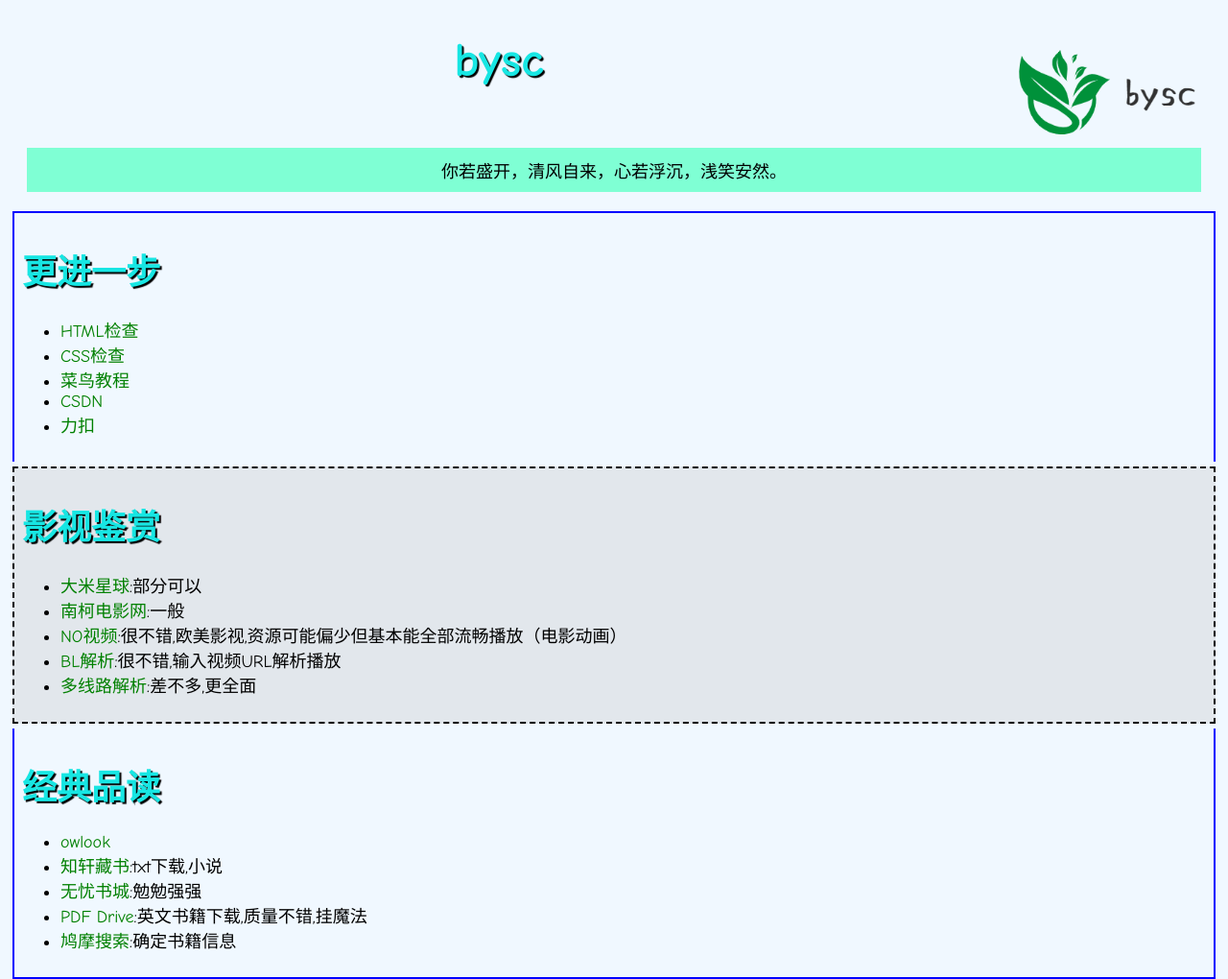
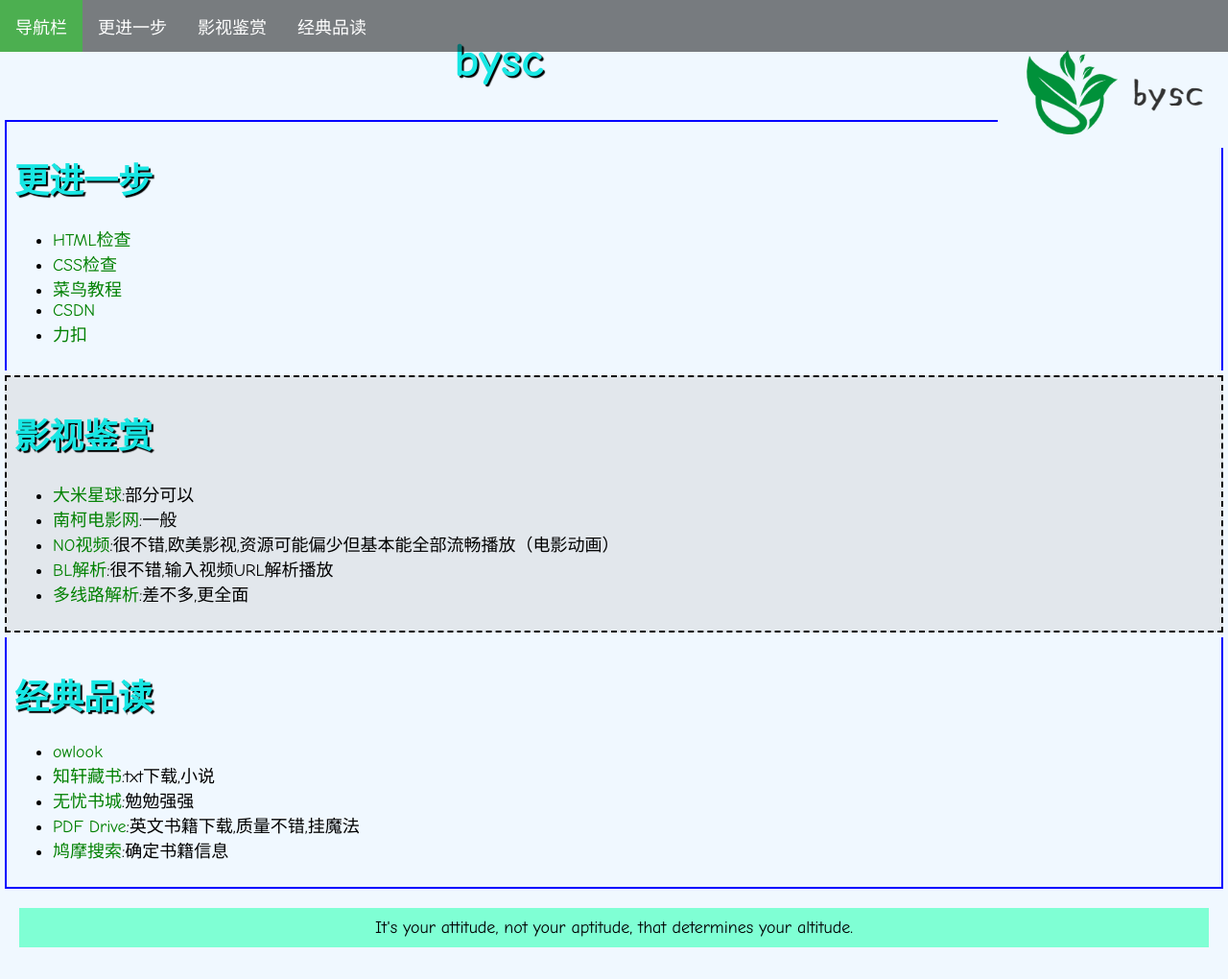
Before and after one commit to bysc/bysc.github.io, a plain HTML site: page index.html in a window 1280 px wide. Shown: the top 1020 px of the page at 96% size. Drawn offline with Linux system fonts and the light colour scheme.

Commit message:
增加了导航栏，删除了头部元素

```diff
--- a/CSS/main.css
+++ b/CSS/main.css
@@ -1,17 +1,22 @@
 body {
     background-color: #f0f8ff;
-    font-family: Comic Sans MS,宋体, Geneva, Arial, sans-serif;
+    font-family: Comic Sans MS, 宋体, Geneva, Arial, sans-serif;
     font-size: large;
+    margin: 0;
 }
-#bysc
-{
+
+#bysc {
     font-size: 50px;
-    font-family:Comic Sans MS ,Geneva, Arial, sans-serif;
+    font-family: Comic Sans MS, Geneva, Arial, sans-serif;
     text-align: center;
-    position:sticky;
-    top:0;
+    position: sticky;
+    top: 0;
 }
-a{text-decoration: none;}
+
+a {
+    text-decoration: none;
+}
+
 a:link {
     color: green;
 }
@@ -20,13 +25,12 @@ a:visited {
     color: red;
 }
 
-a:hover {
+a:hover:not(.active) {
     color: rgb(38, 0, 255);
     font-style: italic;
     text-decoration: underline;
 }
 
-header,
 footer {
     font-family: 楷体, Geneva, Arial, sans-serif;
     margin: auto;
@@ -35,35 +39,79 @@ footer {
     margin: 20px;
     text-align: center;
     padding: 10px;
-    clear:right;
-}/*
-header{
-    position:sticky;
-    top:0;
-}*/
-#foot{font-family: Comic Sans MS ,Geneva, Arial, sans-serif;}
-#study
-{
-    border:2px solid blue;
+    clear: right;
+}
+
+#foot {
+    font-family: Comic Sans MS, Geneva, Arial, sans-serif;
+}
+
+#study {
+    border: 2px solid blue;
     border-bottom-style: none;
     padding: 8px;
-    margin:5px;
+    margin: 5px;
 }
-#movies
-{
-    border:2px dashed black;
+
+#movies {
+    border: 2px dashed black;
     padding: 8px;
-    margin:5px;
-    background-color:#e2e7ec;
+    margin: 5px;
+    background-color: #e2e7ec;
 }
-#reading
-{
-    border:2px solid blue;
-    border-top-style:none;
+
+#reading {
+    border: 2px solid blue;
+    border-top-style: none;
     padding: 8px;
-    margin:5px;
+    margin: 5px;
 }
-h1{
-    color:rgb(23, 230, 227);
+
+h1 {
+    color: rgb(23, 230, 227);
     text-shadow: 2px 2px 1px black;
 }
+
+audio {
+    display: block;
+    height: 40px;
+    position: absolute;
+    top: 25%;
+    right: 30px;
+}
+
+ul#navigation {
+    list-style-type: none;
+    margin: 0;
+    padding: 0;
+    overflow: hidden;
+    background-color: rgb(0, 0, 0, .5);
+    position: fixed;
+    width: 100%;
+    top: 0;
+}
+
+#navigation li {
+    float: left;
+    /*内联样式*/
+}
+
+#navigation li a {
+    display: block;
+    color: white;
+    text-align: center;
+    padding: 14px 16px;
+    text-decoration: none;
+    /*去掉下划线*/
+}
+
+#navigation li a:hover:not(.active) {
+    background-color: rgba(167, 205, 235);
+    border-style: solid;
+    border-color: #f0f8ff;
+    border-width: 3px;
+}
+
+.active {
+    background-color: #4CAF50;
+}
--- a/index.html
+++ b/index.html
@@ -8,19 +8,27 @@
 </head>
 
 <body>
-    <img src="images/logo3.png" alt="bysc's logo" width="240" height="120" style="float:right;">
+    <img id="home" src="images/logo3.png" alt="bysc's logo" width="240" height="120" style="float:right;">
     <h1 id="bysc">bysc</h1>
-    <header>
-        你若盛开，清风自来，心若浮沉，浅笑安然。
-    </header>
+    <ul id="navigation">
+        <li><a class="active" href="#home">导航栏</a></li>
+        <li><a href="#study">更进一步</a></li>
+        <li><a href="#movies">影视鉴赏</a></li>
+        <li><a href="#reading">经典品读</a></li>
+    </ul>
+    <!--
+    <audio controls>
+        <source src="audio/Musa.mp3" type="audio/mpeg">
+        您的浏览器不支持该音频格式。
+    </audio>-->
     <div id="study">
         <h1>更进一步</h1>
         <ul>
-            <li><a href="https://validator.w3.org/" target="_blank" title="HTML规范性检查">HTML检查</a></li>
+            <li><a href="https://validator.w3.org/" target="_self title=" HTML规范性检查">HTML检查</a></li>
             <li> <a href="https://jigsaw.w3.org/css-validator/" target="_blank" title="CSS规范性检查">CSS检查</a><br /></li>
-            <li><a href="https://www.runoob.com/" target="_blank" title="菜鸟教程编程学习">菜鸟教程</a></li>
-            <li><a href="https://www.csdn.net/" target="blank" title="CSDN">CSDN</a></li>
-            <li><a href="https://leetcode.cn/" target="_blank" title="Leetcode">力扣</a></li>
+            <li><a href="https://www.runoob.com/" target="_self" title="菜鸟教程编程学习">菜鸟教程</a></li>
+            <li><a href="https://www.csdn.net/" target="_self" title="CSDN">CSDN</a></li>
+            <li><a href="https://leetcode.cn/" target="_self" title="Leetcode">力扣</a></li>
         </ul>
     </div>
     <div id="movies">
```
Also changed, not shown: 1 other file.
